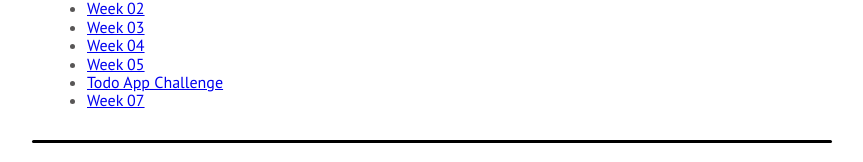
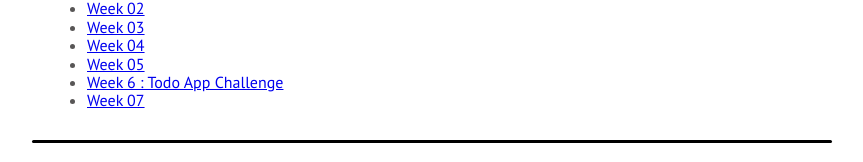
Before and after one commit to KrystianeOtis/krystiane330, a plain HTML site: page index.html in a window 1280 px wide. Shown: the part 316-478 px from the top of the page, without its empty margins (208-1071 px from the left). Drawn offline with Linux system fonts and the light colour scheme.

Commit message:
index table of contents

```diff
--- a/index.html
+++ b/index.html
@@ -25,7 +25,8 @@
                 <li><a href="https://krystianeotis.github.io/krystiane330/week3/index.html">Week 03</a></li>
                 <li><a href="https://krystianeotis.github.io/krystiane330/week4/index.html">Week 04</a></li>
                 <li><a href="https://krystianeotis.github.io/krystiane330/week5/index.html">Week 05</a></li>
-                <li><a href="https://krystianeotis.github.io/krystiane330/todoapp/index.html">Todo App Challenge</a>
+                <li><a href="https://krystianeotis.github.io/krystiane330/todoapp/index.html">Week 6 : Todo App
+                        Challenge</a>
                 </li>
                 <li><a href="https://krystianeotis.github.io/krystiane330/week7/index.html">Week 07</a></li>
             </ul>
```
